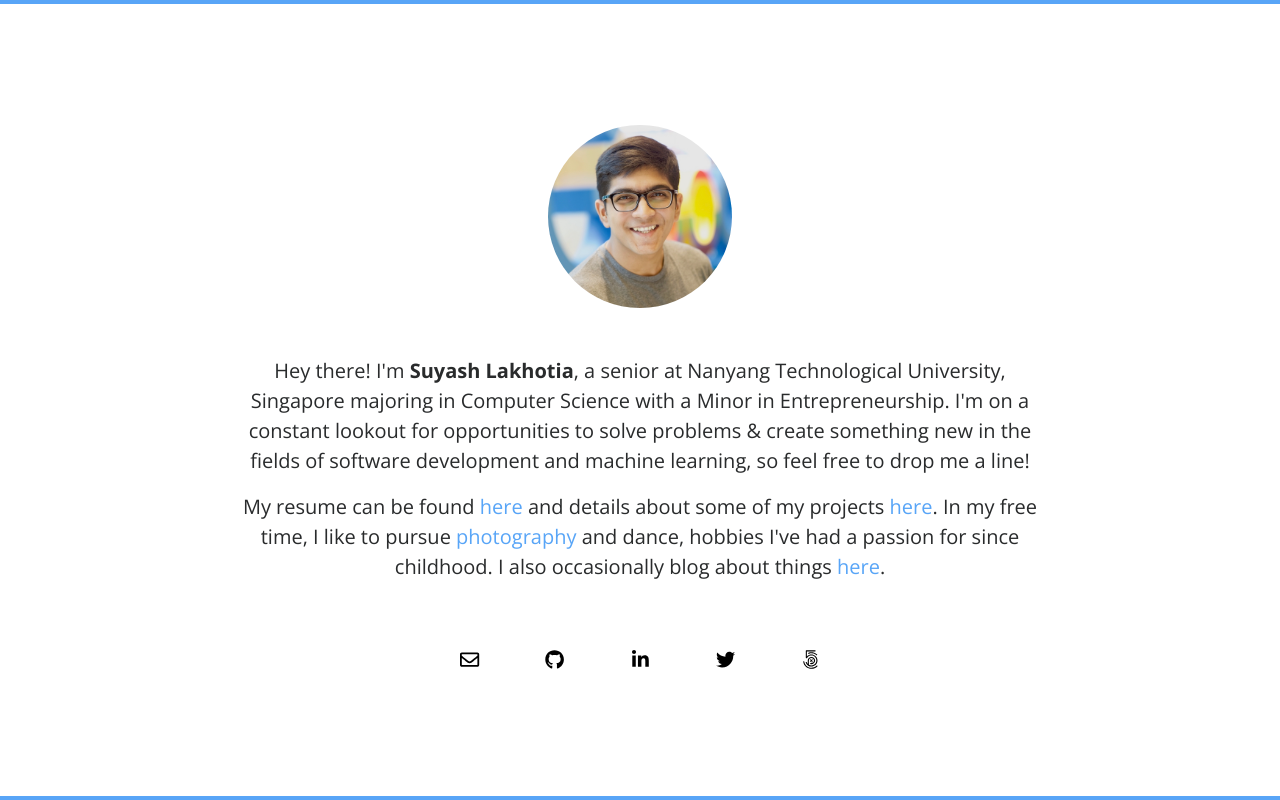
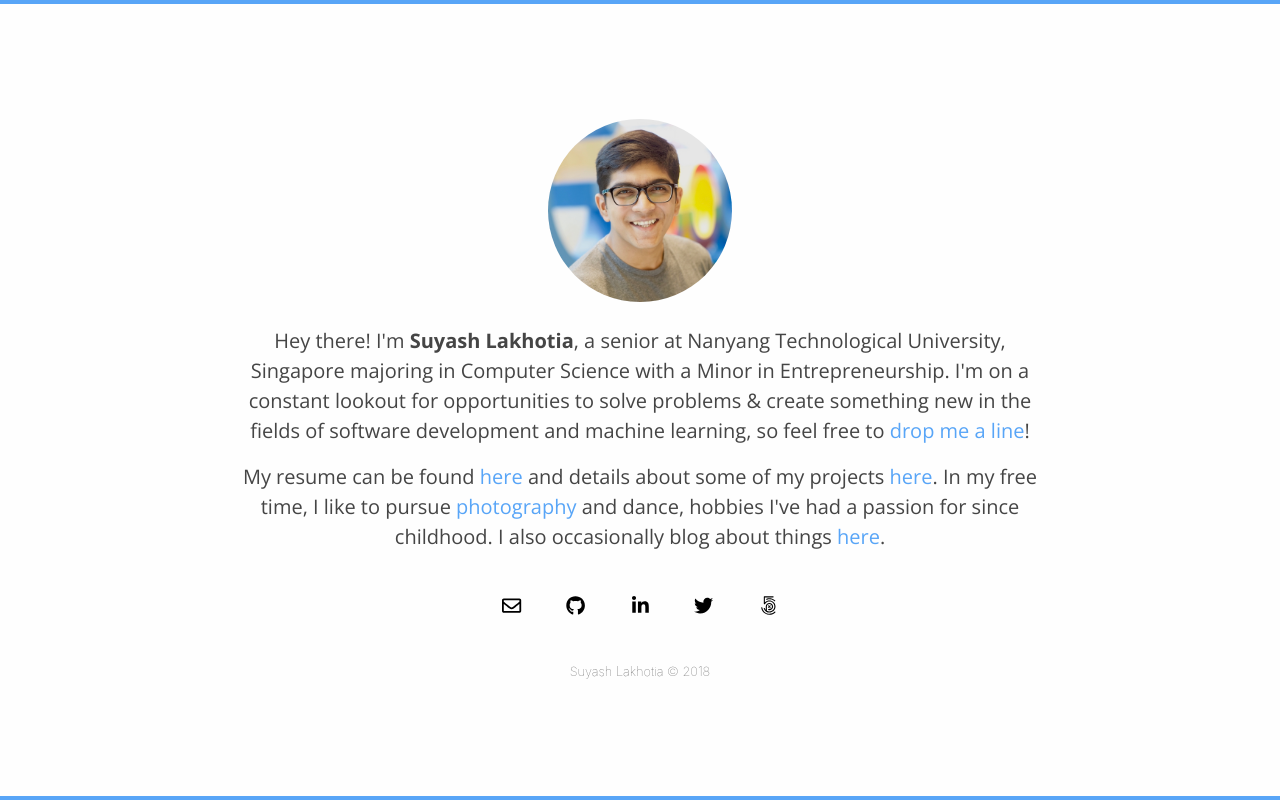
Before and after one commit to SuyashLakhotia/SuyashLakhotia.GitHub.io, a website: page index.html in a window 1280 px wide. Drawn offline with nearby package versions, Linux system fonts and the light colour scheme.

Commit message:
Added Footer & Style Changes

```diff
--- a/css/custom.css
+++ b/css/custom.css
@@ -1,3 +1,12 @@
+html {
+    background-color: #fefefe;
+}
+
+body {
+    background-color: #fefefe;
+    color: #454545;
+}
+
 .main-container {
     min-height: 100%;
     min-height: 100vh;
@@ -20,3 +29,15 @@
     color: #000;
     font-size: 1.2rem;
 }
+
+.footer-row {
+    margin-top: 2.6rem;
+}
+
+.footer {
+    color: #555;
+    font-weight: 100;
+    font-size: 0.8rem;
+    margin: 0;
+    padding: 0;
+}
--- a/index.html
+++ b/index.html
@@ -45,20 +45,20 @@
 
 <body>
     <div class="main-container">
-        <div class="container-fluid">
-            <div class="row justify-content-center align-items-center mt-4">
-                <div class="col-7 col-md-2">
+        <div class="container-fluid my-4">
+            <div class="row justify-content-center align-items-center">
+                <div class="col-7 col-md-3 col-lg-2">
                     <img src="img/avatar.jpg" class="img-fluid rounded-circle">
                 </div>
             </div>
-            <div class="row justify-content-center align-items-center mt-5">
-                <div class="col-11 col-md-8 text-center">
-                    <p class="text-center description">Hey there! I'm <strong>Suyash Lakhotia</strong>, a senior at Nanyang Technological University, Singapore majoring in Computer Science with a Minor in Entrepreneurship. I'm on a constant lookout for opportunities to solve problems &amp; create something new in the fields of software development and machine learning, so feel free to drop me a line!</p>
+            <div class="row justify-content-center align-items-center mt-4">
+                <div class="col-11 col-md-10 col-lg-8 text-center">
+                    <p class="text-center description">Hey there! I'm <strong>Suyash Lakhotia</strong>, a senior at Nanyang Technological University, Singapore majoring in Computer Science with a Minor in Entrepreneurship. I'm on a constant lookout for opportunities to solve problems &amp; create something new in the fields of software development and machine learning, so feel free to <a href="mailto:hello@suyashlakhotia.com">drop me a line</a>!</p>
                     <p class="text-center description">My resume can be found <a href="Suyash Lakhotia - Resume [Public].pdf" target="_blank">here</a> and details about some of my projects <a href="http://suyashlakhotia.com/blog/projects/" target="_blank">here</a>. In my free time, I like to pursue <a href="https://www.500px.com/SuyashL" target="_blank">photography</a> and dance, hobbies I've had a passion for since childhood. I also occasionally blog about things <a href="http://suyashlakhotia.com/blog/" target="_blank">here</a>.</p>
                 </div>
             </div>
-            <div class="row justify-content-center align-items-center mt-5 mb-4">
-                <div class="col-12 col-md-4">
+            <div class="row justify-content-center align-items-center mt-4">
+                <div class="col-12 col-md-4 col-lg-3">
                     <div class="row justify-content-center align-items-center">
                         <div class="col text-center contact-btn">
                             <a href="mailto:hello@suyashlakhotia.com"><i class="far fa-envelope"></i></a>
@@ -78,6 +78,11 @@
                     </div>
                 </div>
             </div>
+            <div class="row justify-content-center align-items-center footer-row">
+                <div class="col-12">
+                    <p class="text-center footer">Suyash Lakhotia © 2018</p>
+                </div>
+            </div>
         </div>
     </div>
 </body>
```
